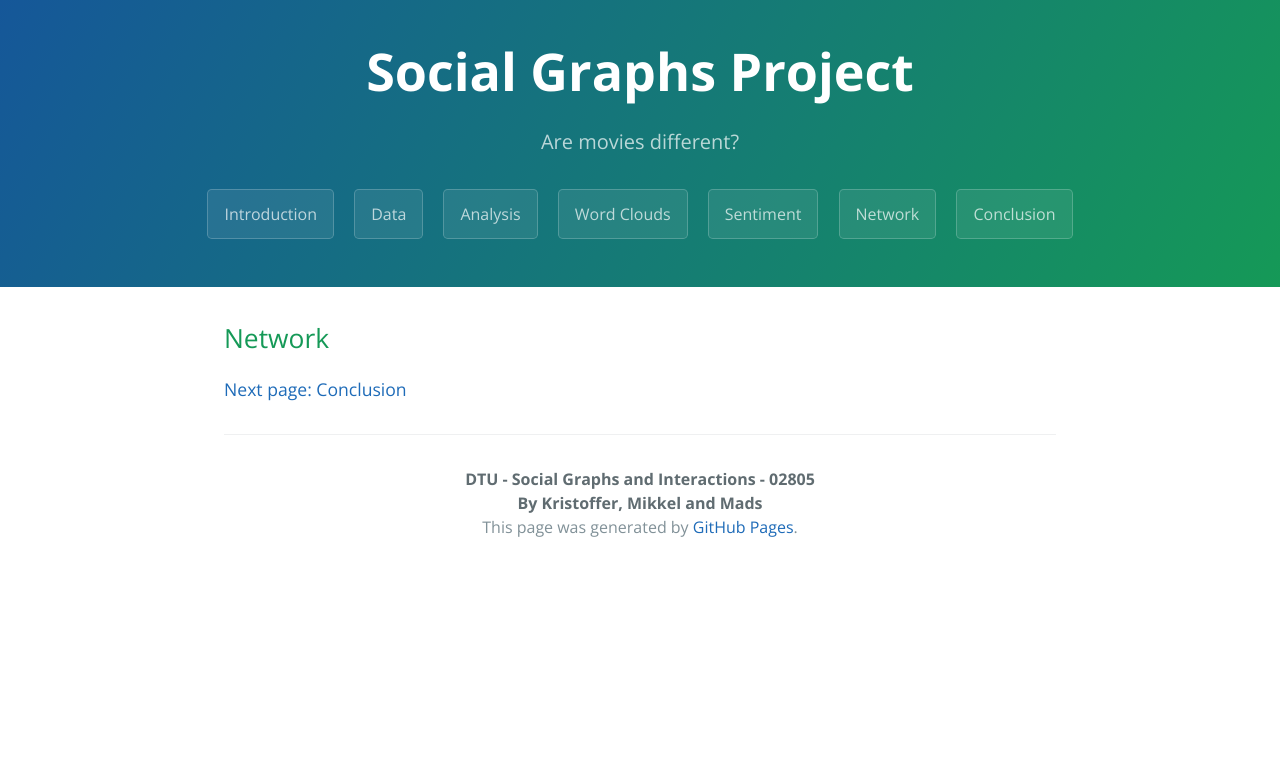
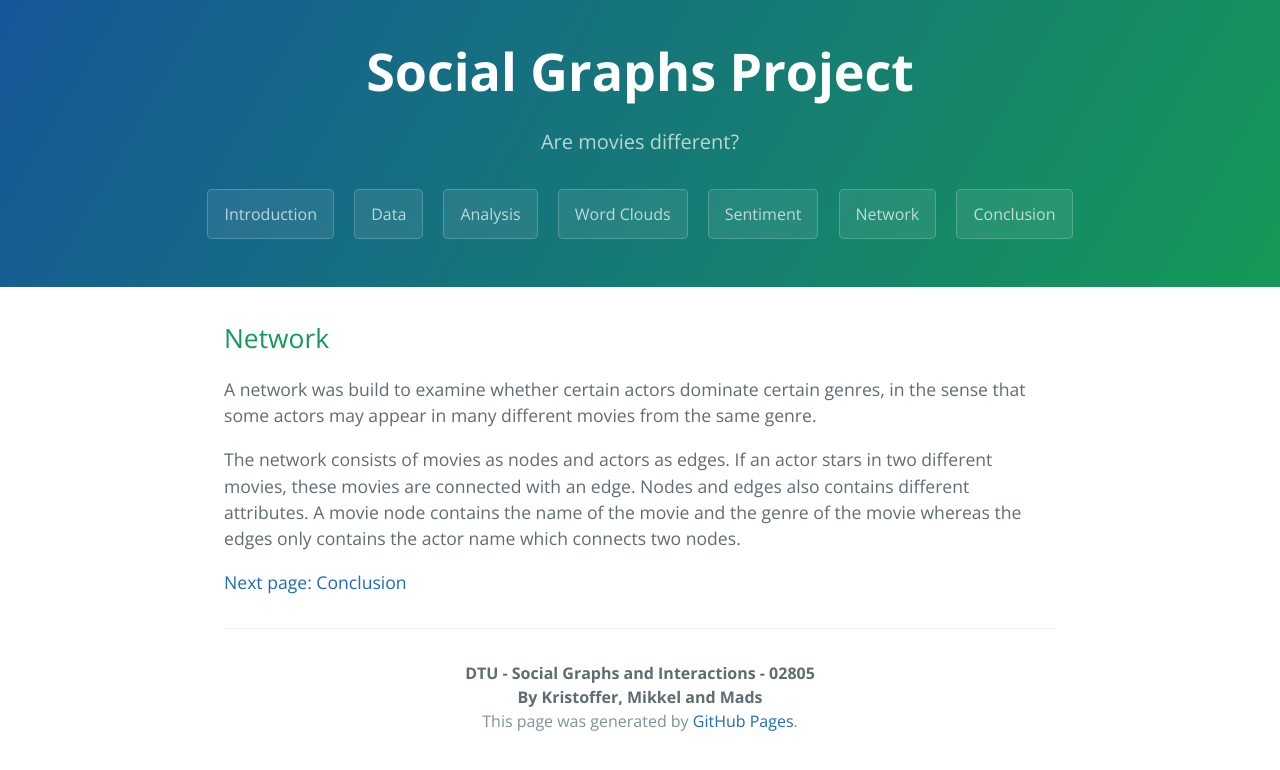
Before and after one commit to MBJohansen/Social-Graphs-Project, a Jekyll site: the page built from docs/network.md, in a window 1280 px wide. Shown: the top 770 px of the page. Built offline with Jekyll 4.4.1, drawn with Linux system fonts in a browser that asks for light colours; our own code applies the rules of GitHub Pages for plain Markdown files.

Commit message:
Website: Network

```diff
--- a/docs/network.md
+++ b/docs/network.md
@@ -1,5 +1,7 @@
 
 ## Network
+A network was build to examine whether certain actors dominate certain genres, in the sense that some actors may appear in many different movies from the same genre.
 
+The network consists of movies as nodes and actors as edges. If an actor stars in two different movies, these movies are connected with an edge. Nodes and edges also contains different attributes. A movie node contains the name of the movie and the genre of the movie whereas the edges only contains the actor name which connects two nodes.
 
 [Next page: Conclusion](conclusion.md)
```
